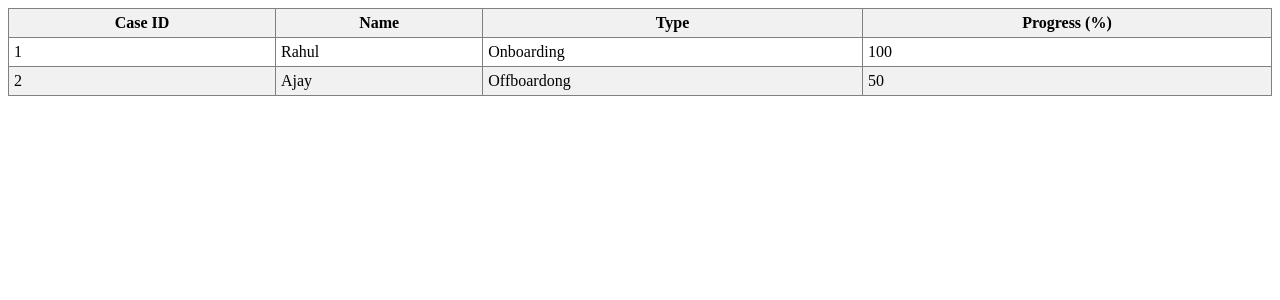
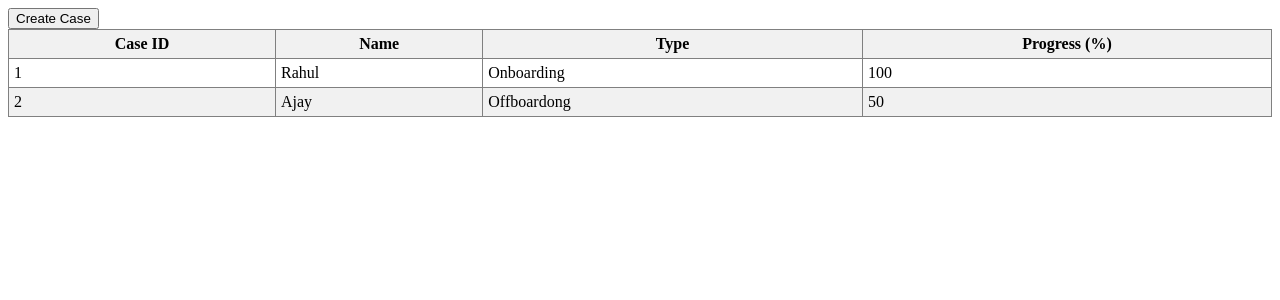
Before and after one commit to dx-pccw/angular-ivy-uez8vu, an Angular app: page / in a window 1280 px wide. Shown: the top 300 px of the page. Built offline with nearby package versions, Linux system fonts and the light colour scheme.

Commit message:
2 files modified, 3 added

```diff
--- a/src/app/app.component.html
+++ b/src/app/app.component.html
@@ -1,3 +1,4 @@
+<app-top-bar></app-top-bar>
 
 <table>
   <tr>
--- a/src/app/app.module.ts
+++ b/src/app/app.module.ts
@@ -5,10 +5,11 @@
 import { AppComponent } from './app.component';
 import { HelloComponent } from './hello.component';
 import { ChecklistComponent } from './checklist/checklist.component';
+import { TopBarComponent } from './top-bar/top-bar.component';
 
 @NgModule({
   imports:      [ BrowserModule, FormsModule ],
-  declarations: [ AppComponent, HelloComponent, ChecklistComponent ],
+  declarations: [ AppComponent, HelloComponent, ChecklistComponent, TopBarComponent ],
   bootstrap:    [ AppComponent ]
 })
 export class AppModule { }
--- /dev/null
+++ b/src/app/top-bar/top-bar.component.html
@@ -0,0 +1,4 @@
+
+<button>
+    Create Case
+</button>
--- /dev/null
+++ b/src/app/top-bar/top-bar.component.ts
@@ -0,0 +1,15 @@
+import { Component, OnInit } from '@angular/core';
+
+@Component({
+  selector: 'app-top-bar',
+  templateUrl: './top-bar.component.html',
+  styleUrls: ['./top-bar.component.css']
+})
+export class TopBarComponent implements OnInit {
+
+  constructor() { }
+
+  ngOnInit() {
+  }
+
+}
```
Also changed, not shown: src/app/top-bar/top-bar.component.css (added).
